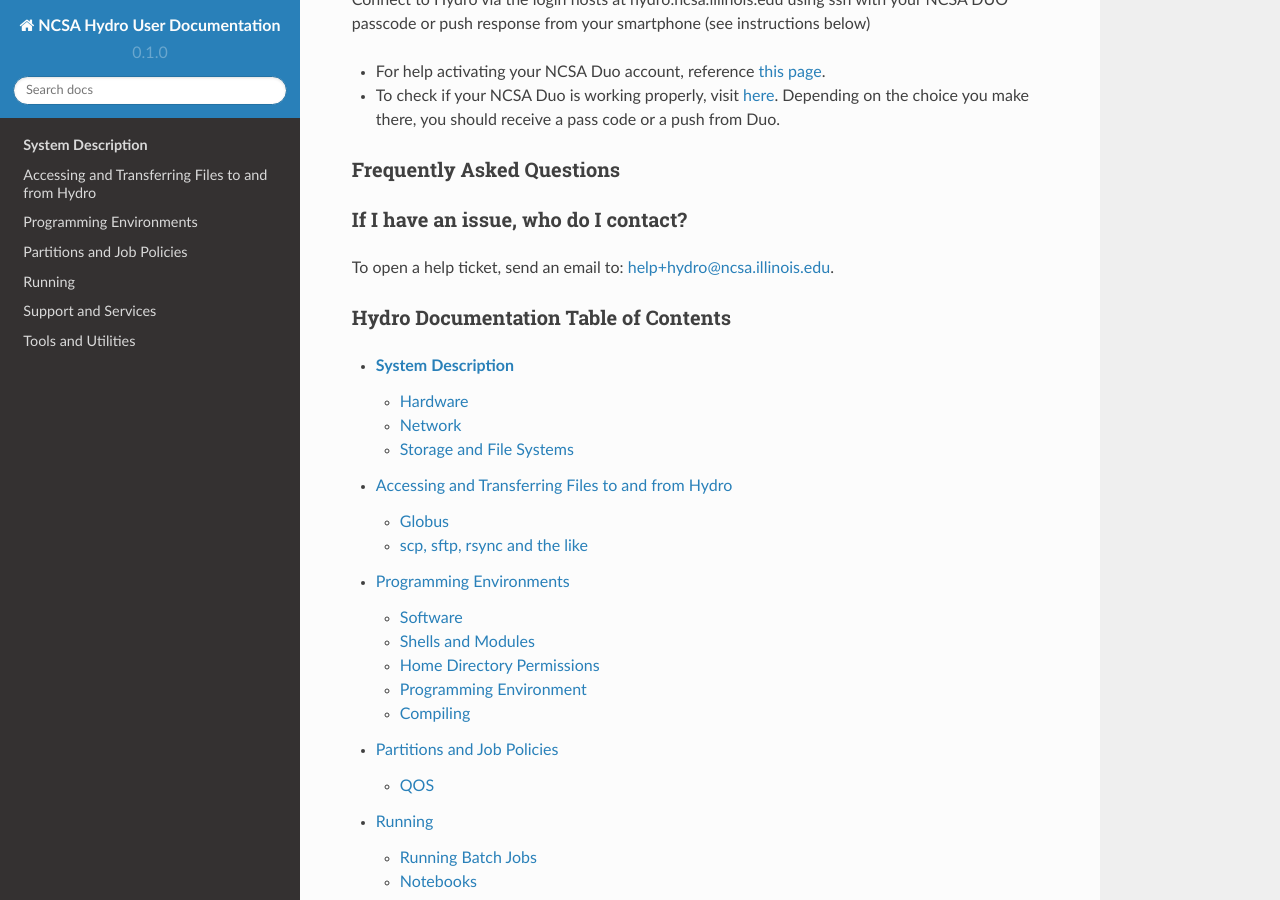
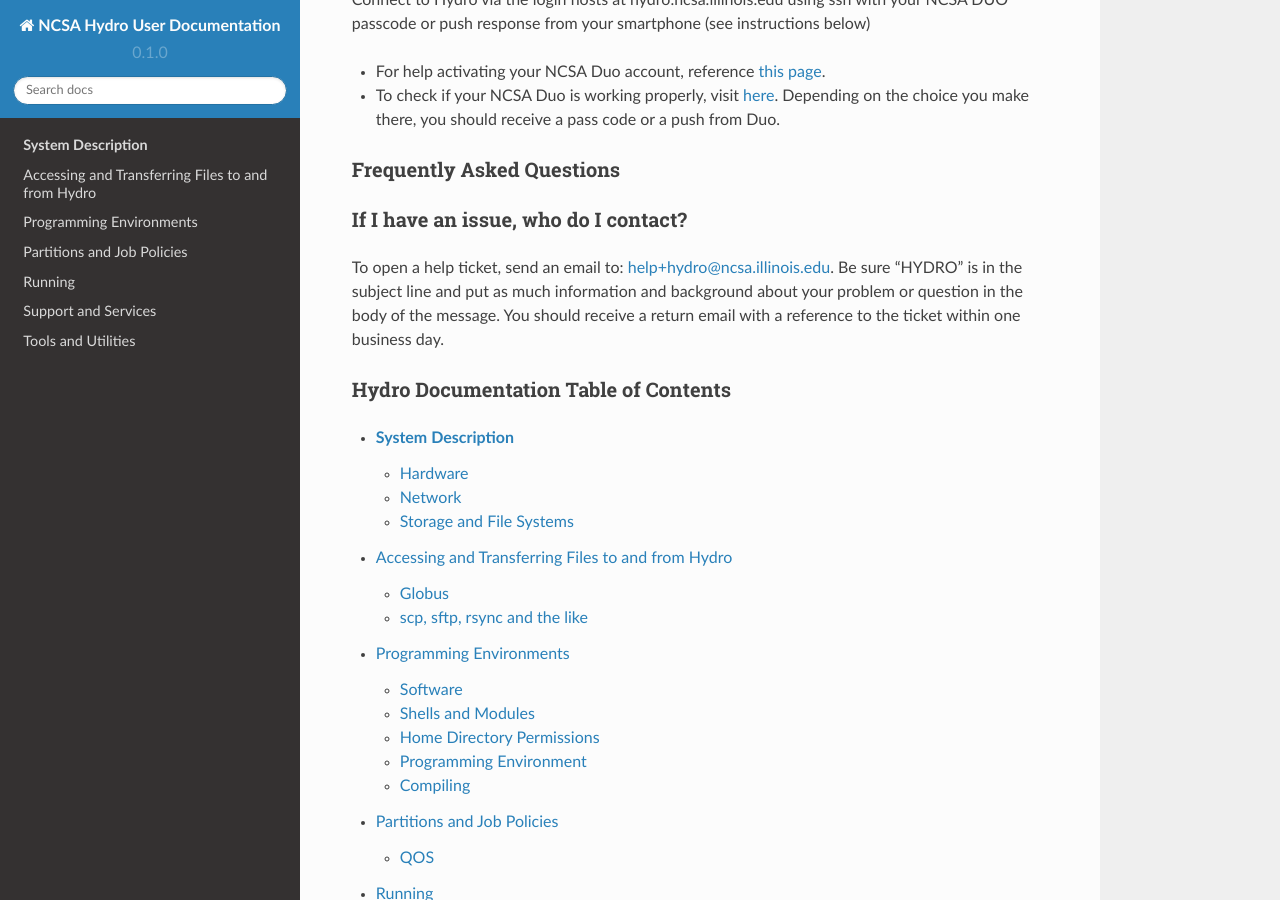
Before and after one commit to ncsa/hydro_documentation, a Sphinx documentation site: the page built from docs/source/index.rst, in a window 1280 px wide and 900 px high, scrolled down 1244 px. Built offline with Sphinx 7.4.7 and the Read the Docs theme 2.0.0, drawn with Linux system fonts in a browser that asks for light colours; pages that are not in the unit, such as notebooks, are missing from menus.

Commit message:
fleshing out help instructions
Reccomendations for filling out tickets to make sure they are routed to the Hydro queue.

```diff
--- a/docs/source/index.rst
+++ b/docs/source/index.rst
@@ -82,7 +82,7 @@
 
 If I have an issue, who do I contact?
 --------------------------------------
-To open a help ticket, send an email to: help+hydro@ncsa.illinois.edu.
+To open a help ticket, send an email to: help+hydro@ncsa.illinois.edu.  Be sure "HYDRO" is in the subject line and put as much information and background about your problem or question in the body of the message.  You should receive a return email with a reference to the ticket within one business day.
 
 
 Hydro Documentation Table of Contents
```
